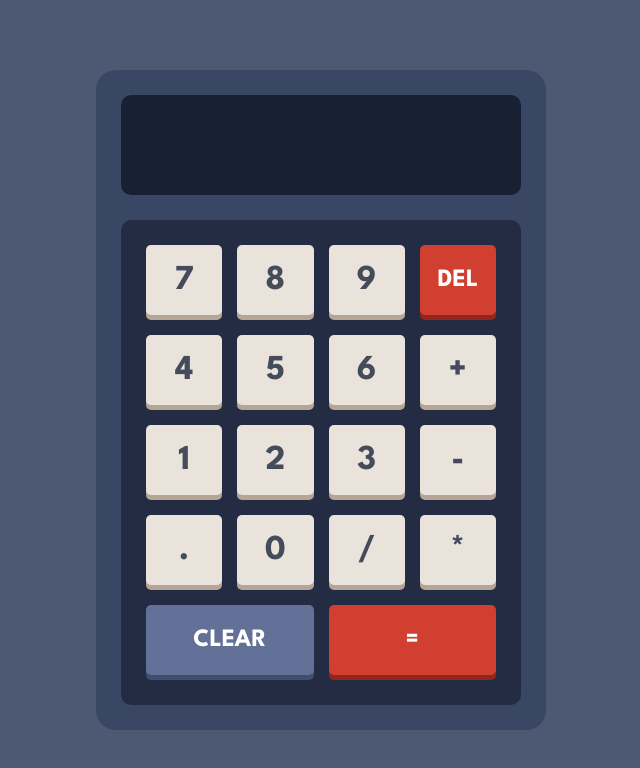
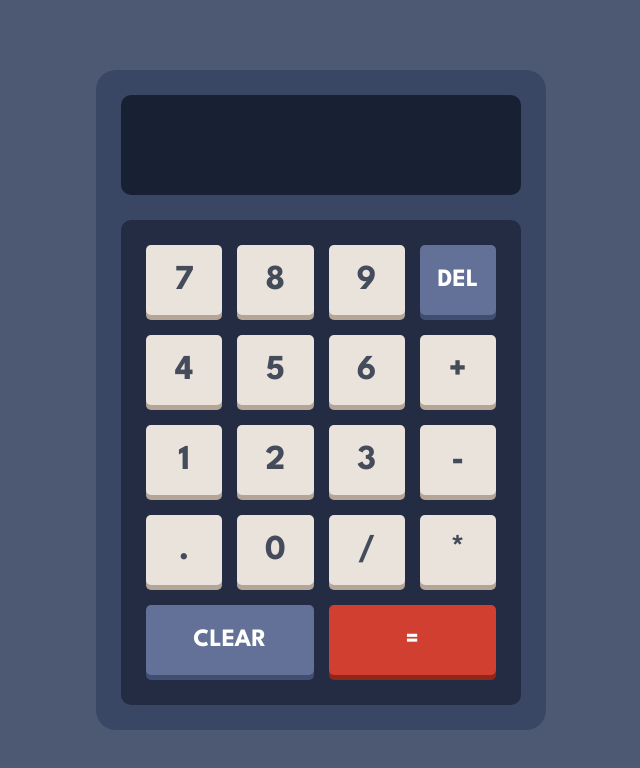
Before and after one commit to aleeacosta/calculadora, a React (Create React App) app: page / in a window 1280 px wide. Shown: the top 768 px of the page, without its empty margins (319-959 px from the left). Built offline with nearby package versions, Linux system fonts and the light colour scheme.

Commit message:
funcion DELETE

```diff
--- a/src/App.js
+++ b/src/App.js
@@ -2,6 +2,7 @@ import './App.css';
 import Boton from './componentes/boton';
 import Pantalla from './componentes/pantalla';
 import BotonClear from './componentes/botonClear';
+import BotonDel from './componentes/botonDel';
 import { useState } from 'react';
 import { evaluate, format } from 'mathjs';
 
@@ -13,15 +14,28 @@ function App() {
     setInput(input + valor);
   };
 
+  const agregarOperador = valor => {
+    if (input){
+      setInput(input + valor);
+    }
+    else {
+      alert('Primero debe ingresar un valor para calcular.')
+    }
+  };
+
   const calcularResultado = () => {
     if (input){
       const resultado = evaluate(input);
       setInput(format(resultado, {precision: 12}) );
     }
     else {
-      alert('Ingrese valores para calcular.')
+      alert('Primero debe ingresar un valor para calcular.')
     }
   };
+
+  const delInput = () => {
+    setInput(input.substring(0, input.length - 1));
+  }
 
   return (
     <div className='app'>
@@ -32,25 +46,26 @@ function App() {
             <Boton manejarClick={agregarInput}>7</Boton>
             <Boton manejarClick={agregarInput}>8</Boton>
             <Boton manejarClick={agregarInput}>9</Boton>
-            <Boton>DEL</Boton>
+            <BotonDel manejarDel={delInput}>DEL</BotonDel>
+
           </div>
           <div className='fila'>
             <Boton manejarClick={agregarInput}>4</Boton>
             <Boton manejarClick={agregarInput}>5</Boton>
             <Boton manejarClick={agregarInput}>6</Boton>
-            <Boton manejarClick={agregarInput}>+</Boton>
+            <Boton manejarClick={agregarOperador}>+</Boton>
           </div>
           <div className='fila'>
             <Boton manejarClick={agregarInput}>1</Boton>
             <Boton manejarClick={agregarInput}>2</Boton>
             <Boton manejarClick={agregarInput}>3</Boton>
-            <Boton manejarClick={agregarInput}>-</Boton>
+            <Boton manejarClick={agregarOperador}>-</Boton>
           </div>
           <div className='fila'>
-            <Boton manejarClick={agregarInput}>.</Boton>
+            <Boton manejarClick={agregarOperador}>.</Boton>
             <Boton manejarClick={agregarInput}>0</Boton>
-            <Boton manejarClick={agregarInput}>/</Boton>
-            <Boton manejarClick={agregarInput}>*</Boton>
+            <Boton manejarClick={agregarOperador}>/</Boton>
+            <Boton manejarClick={agregarOperador}>*</Boton>
           </div>
           <div className='fila'>
             <BotonClear manejarClear={() => setInput('')}>CLEAR</BotonClear>
--- /dev/null
+++ b/src/componentes/botonDel.js
@@ -0,0 +1,12 @@
+import React from 'react';
+import '../styles/boton.css'
+
+const BotonDel = (props) => (
+  <div
+    className='boton boton-clear'
+    onClick={props.manejarDel} >
+    {props.children}
+  </div>
+);
+
+export default BotonDel;
```
